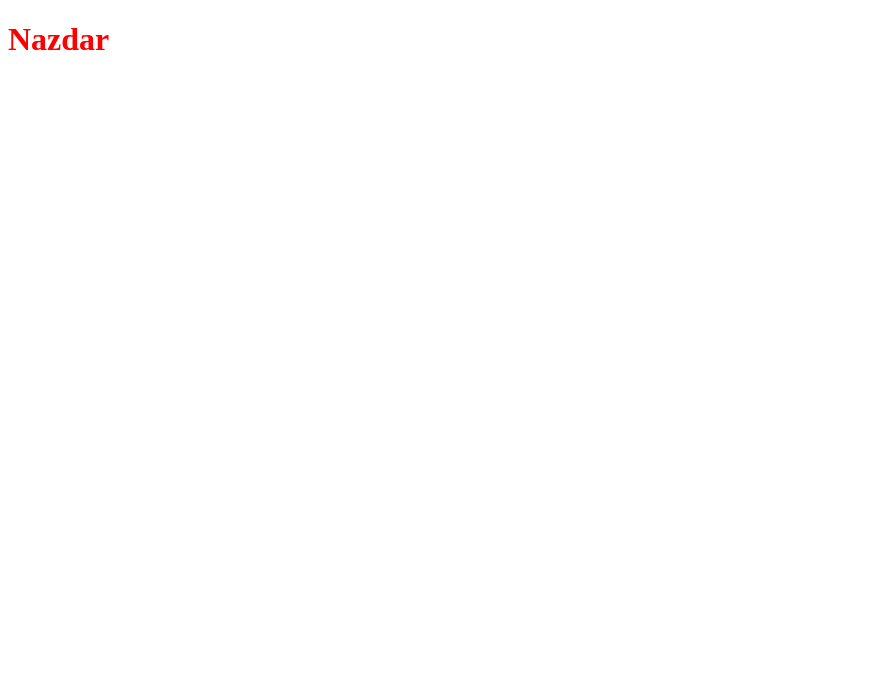
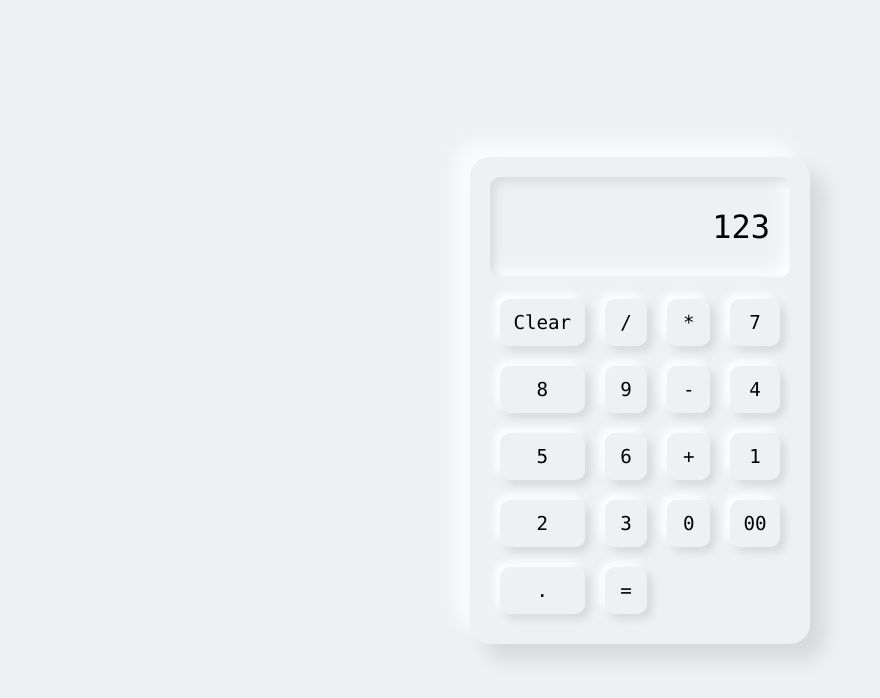
Before and after one commit to zajictomas/Calculator, a plain HTML site: page index.html in a window 1280 px wide. Shown: the whole page, without its empty margins (0-880 px from the left). Drawn offline with Linux system fonts and the light colour scheme.

Commit message:
Stylování v CSS

```diff
--- a/index.html
+++ b/index.html
@@ -4,11 +4,32 @@
     <meta charset="UTF-8">
     <meta http-equiv="X-UA-Compatible" content="IE=edge">
     <meta name="viewport" content="width=device-width, initial-scale=1.0">
-    <title>Document</title>
+    <title>Calculator Mini Project</title>
     <link rel="stylesheet" href="style.css">
 </head>
 <body>
-    <h1>Nazdar</h1>
-    <script src="/script.js"></script>
+    <div class="calculator">
+        <div class="buttons">
+            <h2 id="value">123</h2>
+            <span id="clear">Clear</span>
+            <span>/</span>
+            <span>*</span>
+            <span>7</span>
+            <span>8</span>
+            <span>9</span>
+            <span>-</span>
+            <span>4</span>
+            <span>5</span>
+            <span>6</span>
+            <span id="plus">+</span>
+            <span>1</span>
+            <span>2</span>
+            <span>3</span>
+            <span>0</span>
+            <span>00</span>
+            <span>.</span>
+            <span id="equal">=</span>
+        </div>
+    </div>
 </body>
 </html>
--- a/style.css
+++ b/style.css
@@ -1,3 +1,63 @@
-h1 {
-    color: red;
+* {
+    margin: 0;
+    padding: 0;
+    box-sizing: border-box;
+    font-family: consolas;
 }
+
+body {
+    display: flex;
+    justify-content: center;
+    align-items: center;
+    min-height: 100vh;
+    background: #edf1f4;
+}
+
+.calculator {
+    position: relative;
+    width: 340px;
+    padding: 20px;
+    border-radius: 20px;
+    box-shadow: 15px 15px 20px rgba(0,0,0,0.1), -15px -15px 20px #fffb;
+}
+
+.calculator .buttons {
+    position: relative;
+    display: grid;
+}
+
+.calculator .buttons #value {
+    position: relative;
+    grid-column: span 4;
+    user-select: none;
+    overflow: none;
+    width: 100%;
+    text-align: end;
+    color: #000;
+    height: 100px;
+    line-height: 100px;
+    box-shadow: inset 5px 5px 10px rgba(0,0,0,0.1), inset -5px -5px 20px #fff;
+    border-radius: 10px;
+    margin-bottom: 12px;
+    padding: 0 20px;
+    font-size: 2em;
+    font-weight: 500;
+}
+
+.calculator .buttons span {
+    position: relative;
+    padding: 10px;
+    box-shadow: 5px 5px 10px rgba(0,0,0,0.1), -5px -5px 20px #fff;
+    margin: 10px;
+    cursor: pointer;
+    user-select: none;
+    min-width: 40px;
+    display: flex;
+    justify-content: center;
+    align-items: center;
+    font-size: 1.2em;
+    color: #000;
+    border: 2px solid #edf1f4;
+    box-shadow: 5px 5px 10px rgba(0,0,0,0.1), -5px -5px 10px #fff;
+    border-radius: 10px;
+}
```
